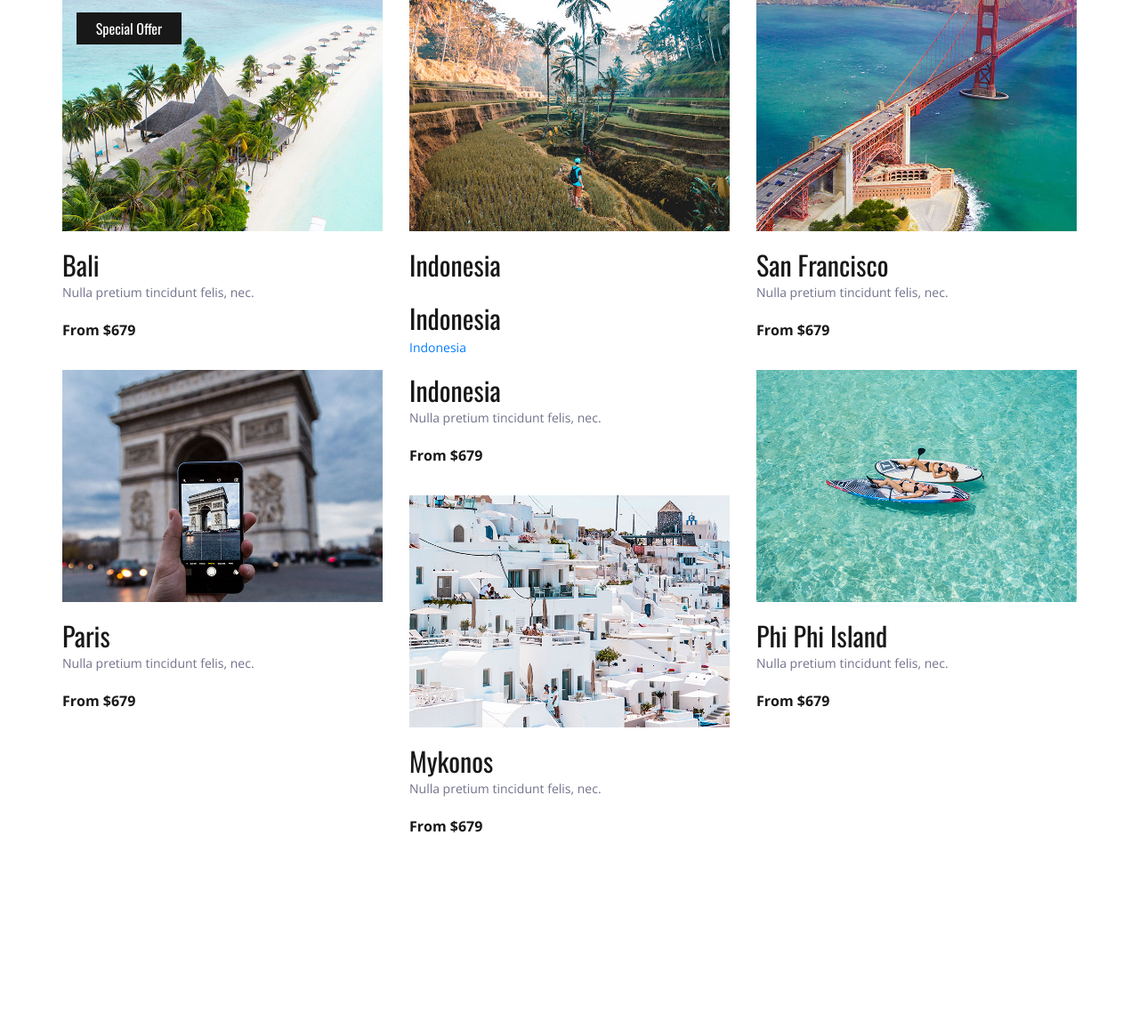
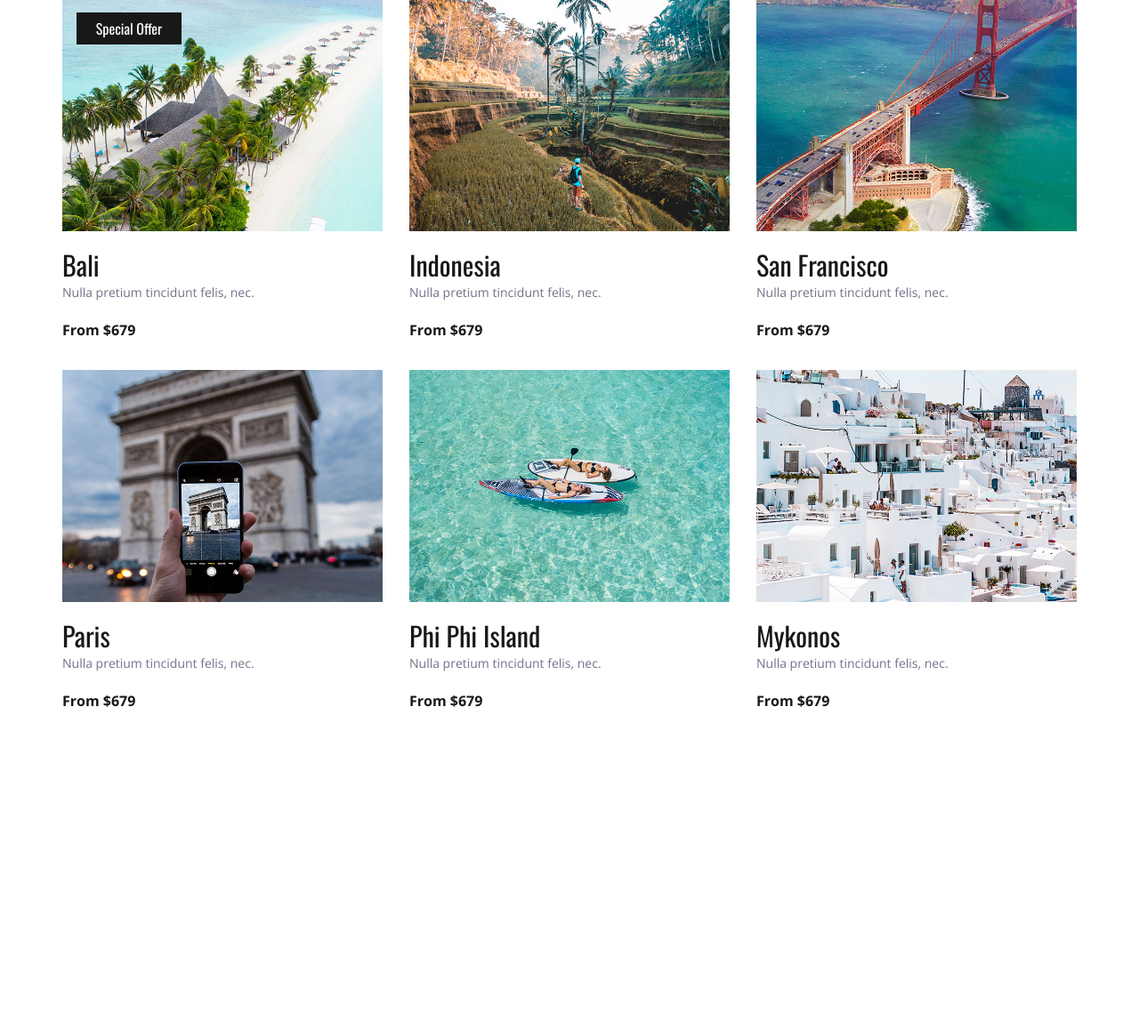
Before and after one commit to fathimashirink/djangoStudy, a Django app: page /index in a window 1280 px wide. Shown: the part 1486-2651 px from the top of the page at 89% size. Run offline with Django 3.2, Linux system fonts and the light colour scheme; some libraries are stand-ins or nearby versions.

Commit message:
indonsia

```diff
--- a/calc/Templates/index.html
+++ b/calc/Templates/index.html
@@ -267,9 +267,9 @@
 								<img src="{% static 'images/destination_2.jpg' %}" alt="">
 							</div>
 							<div class="destination_content">
-								<div class="destination_title"><a href="{% static 'destinations.html' %}">Indonesia</a></div>
-								<div class="destination_title"><a href="{% static 'destinations.html' %}">Indonesia</a></div>
-								<div class="{% static 'destination_title' %}"><a href="{% static 'destinations.html' %}">Indonesia</a></div>
+
+
+
 								<div class="destination_title"><a href="{% static 'destinations.html' %}">Indonesia</a></div>
 								<div class="destination_subtitle"><p>Nulla pretium tincidunt felis, nec.</p></div>
 								<div class="destination_price">From $679</div>
--- a/travello/views.py
+++ b/travello/views.py
@@ -3,4 +3,4 @@ from django.shortcuts import render
 # Create your views here.
 
 def index(request):
-    return render(request,"index.html")
+    return render(request,"index.html",{'price':700})
```
